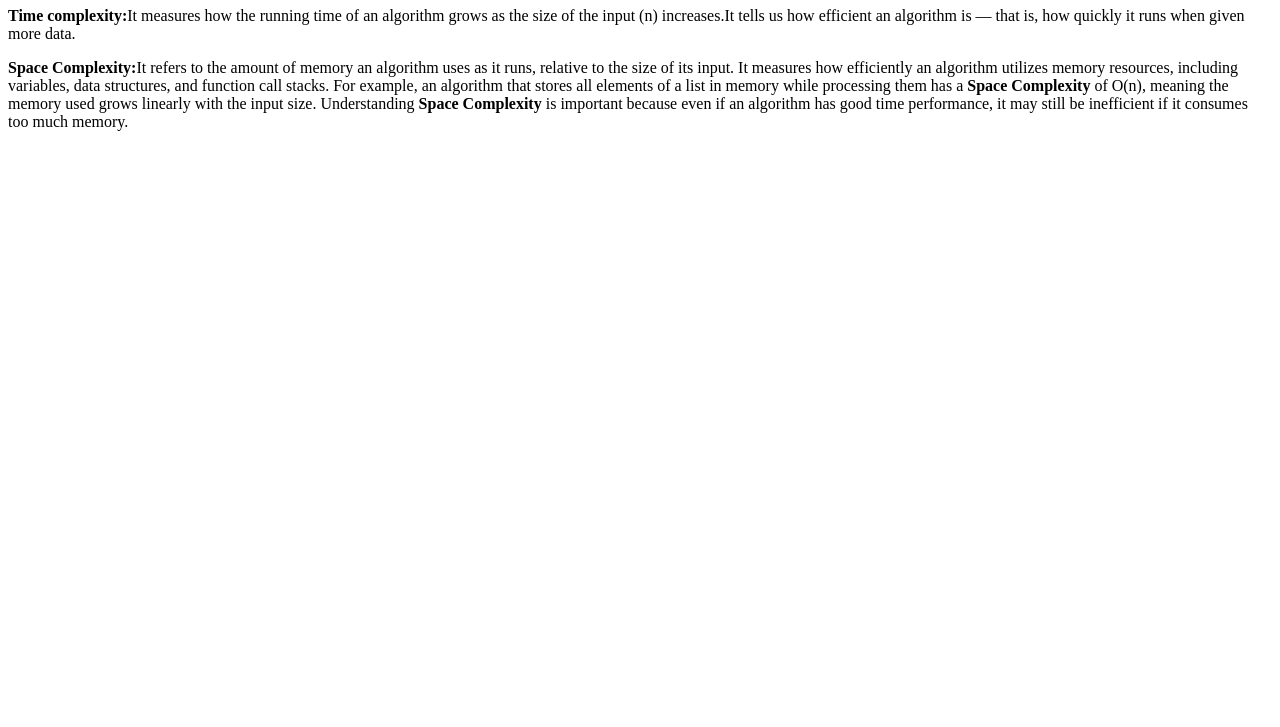
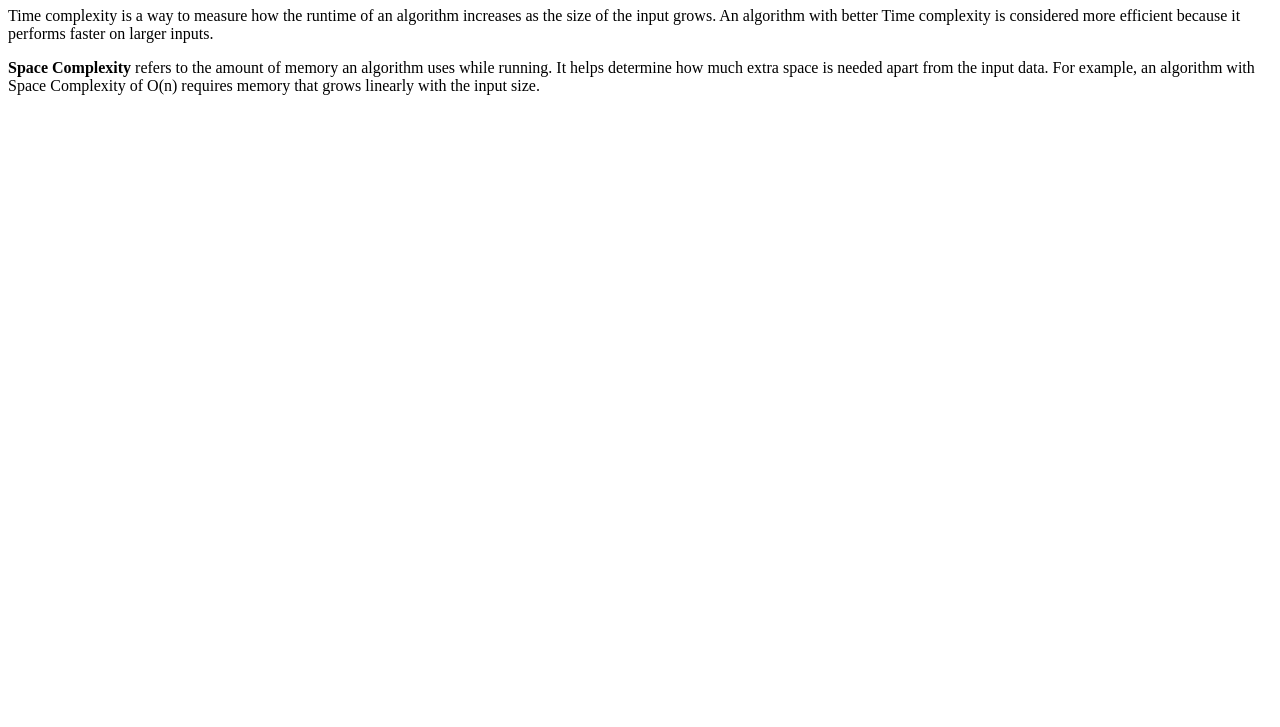
Before and after one commit to acciojob/time-and-space-complexity-himanshugirase12, a website: page main.html in a window 1280 px wide. Shown: the part 73-800 px from the top of the page. Drawn offline with Linux system fonts and the light colour scheme.

Commit message:
created a submission

```diff
--- a/main.html
+++ b/main.html
@@ -1,22 +1,24 @@
 <!DOCTYPE html>
+<html lang="en">
+<head>
+  <meta charset="UTF-8">
+  <meta name="viewport" content="width=device-width, initial-scale=1.0">
+  <title>Time and Space Complexity</title>
+</head>
+<body>
 
-<html>
+  <h1>Understanding Time, Space, and Complexity</h1>
 
-<head>
-	<link rel="stylesheet" href="styles.css">
-</head>
+  <p>
+    Time complexity is a way to measure how the runtime of an algorithm increases as the size of the input grows.
+    An algorithm with better Time complexity is considered more efficient because it performs faster on larger inputs.
+  </p>
 
-<body>
-	<!-- the entire body must be written by student -->
-    <script type="text/javascript" src="./script.js">
-</script>
-
-	<h1>Understanding Time, Space, and Complexity</h1>
-
-	<p> <strong>Time complexity:</strong>It measures how the running time of an algorithm grows as the size of the input (n) increases.It tells us how efficient an algorithm is — that is, how quickly it runs when given more data.</p>
-
-	<p><b>Space Complexity:</b>It refers to the amount of memory an algorithm uses as it runs, relative to the size of its input. It measures how efficiently an algorithm utilizes memory resources, including variables, data structures, and function call stacks. For example, an algorithm that stores all elements of a list in memory while processing them has a <b>Space Complexity</b> of O(n), meaning the memory used grows linearly with the input size. Understanding <b>Space Complexity</b> is important because even if an algorithm has good time performance, it may still be inefficient if it consumes too much memory.</p>
+  <p>
+    <b>Space Complexity</b> refers to the amount of memory an algorithm uses while running.
+    It helps determine how much extra space is needed apart from the input data.
+    For example, an algorithm with Space Complexity of O(n) requires memory that grows linearly with the input size.
+  </p>
 
 </body>
-
 </html>
```
